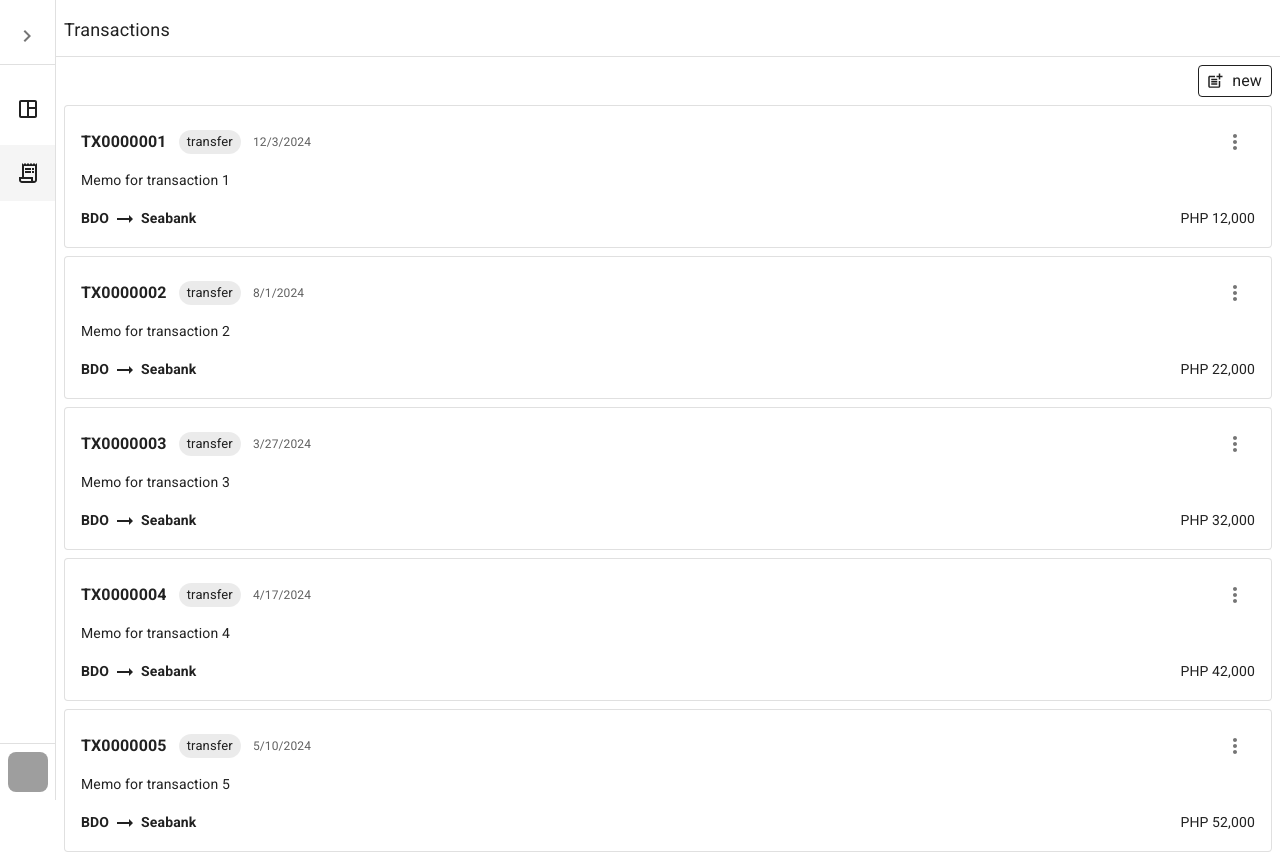
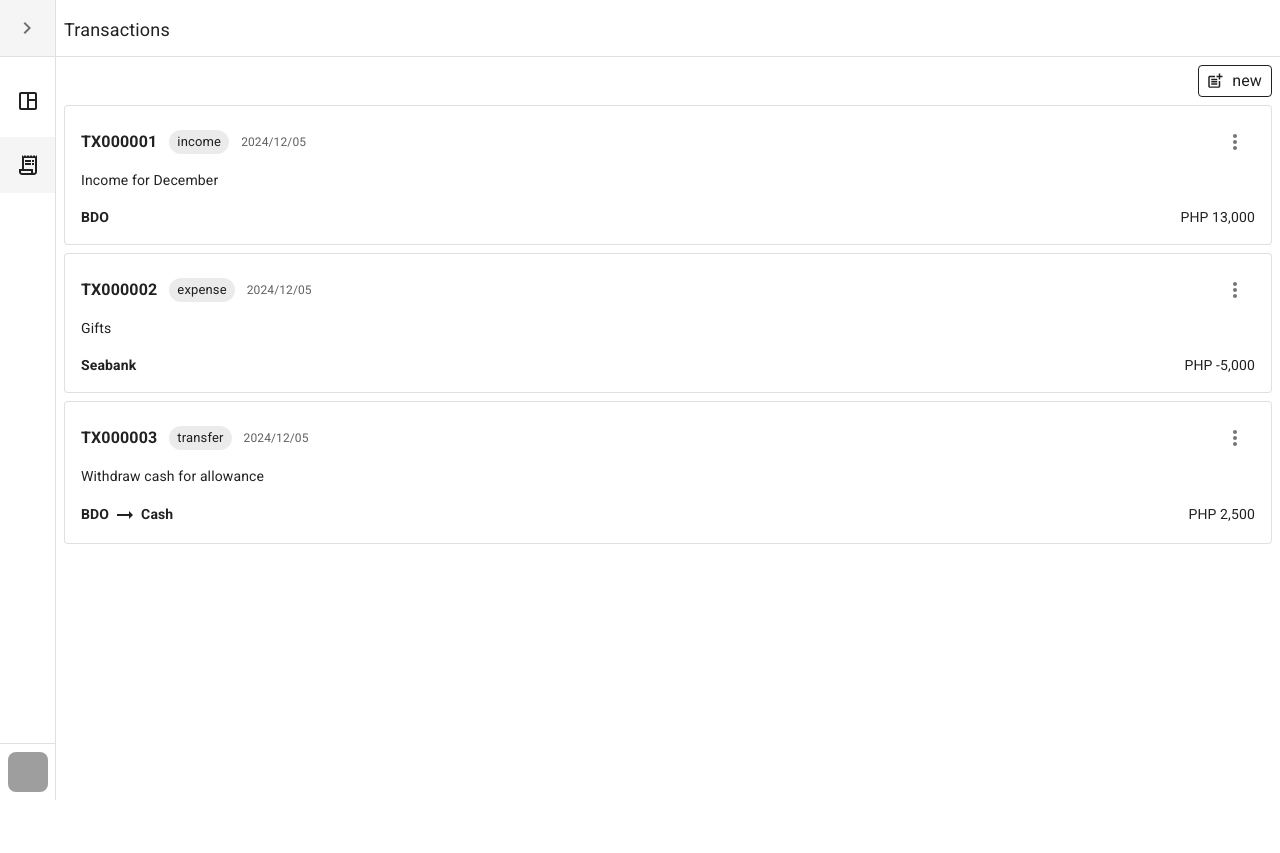
Before and after one commit to gabriel-suba/fintrack, a React (Vite) app: page / in a window 1280 px wide. Shown: the top 853 px of the page. After the commit the page ends 800 px from the top, so only its background shows below. Built offline with nearby package versions, Linux system fonts and the light colour scheme; grey boxes are pictures that could not be loaded.

Commit message:
Created context and fix sidebar and main content alignment issues

```diff
--- a/src/components/Contents/Transactions.jsx
+++ b/src/components/Contents/Transactions.jsx
@@ -4,13 +4,16 @@ import Title from "../StyledComponents/Title";
 import TransactionCard, { Row } from "../TransactionCard";
 import Typography from "@mui/material/Typography";
 import PostAddOutlinedIcon from "@mui/icons-material/PostAddOutlined";
-import { transactions } from "../../data/mockData";
+import { useContext } from "react";
+import { TransactionContext } from "../../context/TransactionContext";
 
 function Transactions({ handleOpenModal }) {
+	const { transactions } = useContext(TransactionContext);
+
 	return (
 		<>
 			<Title>
-				<Typography fontSize="1.125rem">Transactions</Typography>
+				<Typography alignSelf="center" fontSize="1.125rem">Transactions</Typography>
 			</Title>
 
 			<Box sx={{ padding: "3.55rem 0.5rem 0.5rem" }}>
--- a/src/components/Sidebar.jsx
+++ b/src/components/Sidebar.jsx
@@ -60,6 +60,7 @@ function Sidebar({ open, setOpen, children }) {
 			<Box>
 				<RowItemBase
 					sx={{
+						marginTop: "0rem",
 						flexDirection: "row-reverse",
 						borderBottomWidth: "1px",
 						borderBottomStyle: "solid",
--- a/src/components/TransactionCard.jsx
+++ b/src/components/TransactionCard.jsx
@@ -4,8 +4,8 @@ import { styled } from "@mui/system";
 import ArrowRightAltIcon from "@mui/icons-material/ArrowRightAlt";
 import MoreVertIcon from "@mui/icons-material/MoreVert";
 import { grey } from "@mui/material/colors";
-
 import Actions from "./Actions";
+import dayjs from "dayjs";
 
 const FlexAlignCenter = styled(Box)(() => ({
 	display: "flex",
@@ -45,9 +45,9 @@ function TransactionCard({ tx }) {
 					<Typography component="p" fontSize="1rem" fontWeight="bold">
 						{tx.documentNumber}
 					</Typography>
-					<Chip label="transfer" size="small" />
+					<Chip label={tx.type} size="small" />
 					<Typography component="p" fontSize="0.75rem" color={grey[700]}>
-						{tx.date}
+						{dayjs(tx.date).format("YYYY/MM/DD")}
 					</Typography>
 				</FlexAlignCenter>
 				<IconButton onClick={handleClickActions}>
@@ -64,16 +64,24 @@ function TransactionCard({ tx }) {
 			</Typography>
 			<FlexAlignCenter justifyContent="space-between" marginTop="1rem">
 				<FlexAlignCenter gap="0.25rem">
-					<Typography component="p" fontSize="0.875rem" fontWeight="bold">
-						{tx.from}
-					</Typography>
-					<ArrowRightAltIcon />
+					{tx.type === "transfer" && (
+						<>
+							<Typography component="p" fontSize="0.875rem" fontWeight="bold">
+								{tx.from}
+							</Typography>
+							<ArrowRightAltIcon />
+						</>
+					)}
 					<Typography component="p" fontSize="0.875rem" fontWeight="bold">
 						{tx.account}
 					</Typography>
 				</FlexAlignCenter>
 				<Typography component="p" fontSize="0.875rem">
-					PHP {new Intl.NumberFormat().format(Number(tx.amount))}
+					{
+						tx.type === "expense" ?
+						(`PHP -${new Intl.NumberFormat().format(Number(tx.amount))}`) :
+						(`PHP ${new Intl.NumberFormat().format(Number(tx.amount))}`)
+					}
 				</Typography>
 			</FlexAlignCenter>
 		</>
--- a/src/components/TransactionForm.jsx
+++ b/src/components/TransactionForm.jsx
@@ -1,5 +1,5 @@
 // React hooks
-import { useState } from "react";
+import { useState, useContext } from "react";
 
 // External libraries
 import dayjs from "dayjs";
@@ -22,8 +22,11 @@ import FormDatePicker from "./FormDatePicker";
 import Select from "./Select";
 import StyledTransactionForm from "./StyledComponents/StyledTransactionForm";
 
+// Context
+import { TransactionContext } from "../context/TransactionContext";
+
 // Data
-import { types, accounts } from "../data/mockData";
+import { accounts, types } from "../data/mockData";
 const defaultData = {
 	type: "income",
 	date: new Date(),
@@ -35,6 +38,7 @@ const defaultData = {
 
 function TransactionForm({ openModal, handleCloseModal }) {
 	const [formValues, setFormValues] = useState(defaultData);
+	const { transactions, setTransactions } = useContext(TransactionContext);
 
 	const handleValuesChange = (e) => {
 		let { target: { name, value } } = e;
@@ -48,7 +52,12 @@ function TransactionForm({ openModal, handleCloseModal }) {
 
 	const handleOnSubmit = (e) => {
 		e.preventDefault();
-		console.log(formValues)
+
+		const id = transactions.length + 1;
+		const idWithLeadingZeros = id.toString().padStart(6, "0");
+		const documentNumber = `TX${idWithLeadingZeros}`;
+
+		setTransactions(prev => [...prev, { ...formValues, id: id, documentNumber: documentNumber }]);
 		handleFormClose();
 	}
 
--- /dev/null
+++ b/src/context/TransactionContext.jsx
@@ -0,0 +1,16 @@
+import { createContext, useState } from 'react';
+import { txs } from '../data/mockData';
+
+const TransactionContext = createContext(null);
+
+const TransactionProvider = ({ children }) => {
+    const [transactions, setTransactions] = useState(txs);
+
+    return (
+        <TransactionContext.Provider value={{ transactions, setTransactions }}>
+            {children}
+        </TransactionContext.Provider>
+    )
+}
+
+export { TransactionContext, TransactionProvider }
--- a/src/data/mockData.js
+++ b/src/data/mockData.js
@@ -1,10 +1,3 @@
-const getRandomDate = (start, end) => {
-	const startDate = new Date(start).getTime(); // Convert start date to timestamp
-	const endDate = new Date(end).getTime(); // Convert end date to timestamp
-	const randomTimestamp = Math.random() * (endDate - startDate) + startDate; // Random timestamp
-	return new Date(randomTimestamp).toLocaleDateString("en-us"); // Format as a readable date
-};
-
 export const types = [
 	{ value: "transfer", label: "Transfer" },
 	{ value: "income", label: "Income" },
@@ -18,14 +11,38 @@ export const accounts = [
 	{ value: "maya", label: "Maya" },
 ];
 
-export const transactions = Array.from({ length: 10 }, (_, index) => ({
-	delete: false,
-	id: index,
-	documentNumber: `TX${String(index + 1).padStart(7, "0")}`,
-	type: "transfer",
-	date: getRandomDate("2024-01-01", "2024-12-31"),
-	memo: `Memo for transaction ${index + 1}`,
-	from: "BDO",
-	account: "Seabank",
-	amount: `${12_000 + index * 10000}`,
-}));
+export const txs = [
+	{
+		delete: false,
+		id: 0,
+		documentNumber: `TX000001`,
+		type: "income",
+		date: new Date(),
+		memo: `Income for December`,
+		from: "",
+		account: "BDO",
+		amount: 13_000,
+	},
+	{
+		delete: false,
+		id: 1,
+		documentNumber: `TX000002`,
+		type: "expense",
+		date: new Date(),
+		memo: `Gifts`,
+		from: "",
+		account: "Seabank",
+		amount: 5_000,
+	},
+	{
+		delete: false,
+		id: 2,
+		documentNumber: `TX000003`,
+		type: "transfer",
+		date: new Date(),
+		memo: `Withdraw cash for allowance`,
+		from: "BDO",
+		account: "Cash",
+		amount: 2_500,
+	},
+];
--- a/src/main.jsx
+++ b/src/main.jsx
@@ -8,11 +8,14 @@ import '@fontsource/roboto/500.css';
 import '@fontsource/roboto/700.css';
 import { ThemeProvider } from '@mui/material/styles';
 import theme from './theme/theme.js';
+import { TransactionProvider } from './context/TransactionContext';
 
 createRoot(document.getElementById('root')).render(
   <StrictMode>
     <ThemeProvider theme={theme}>
-      <App />
+      <TransactionProvider>
+        <App />
+      </TransactionProvider>
     </ThemeProvider>
   </StrictMode>,
 )
```
Also changed, not shown: src/App.jsx (+6 -2 lines).
